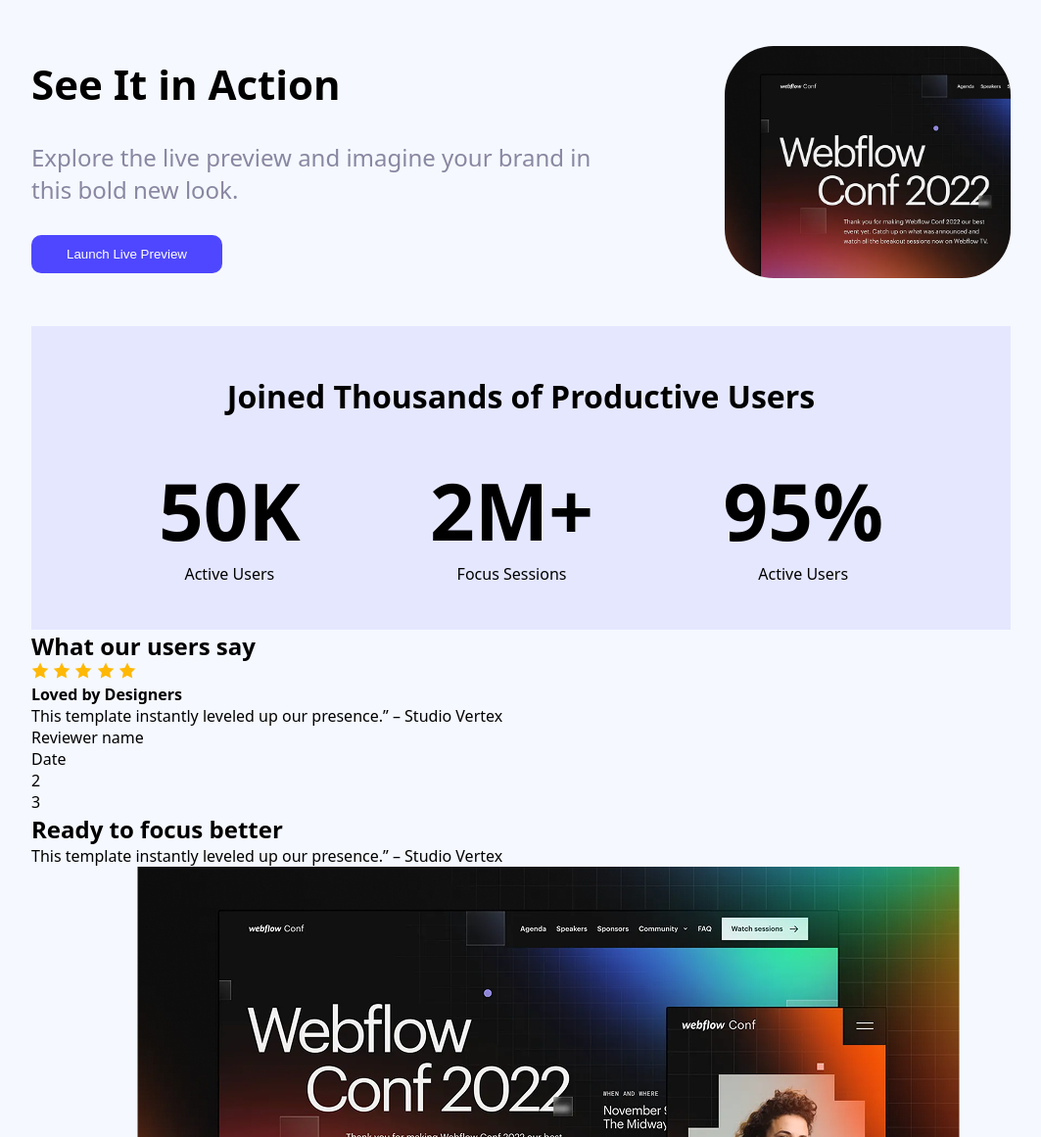
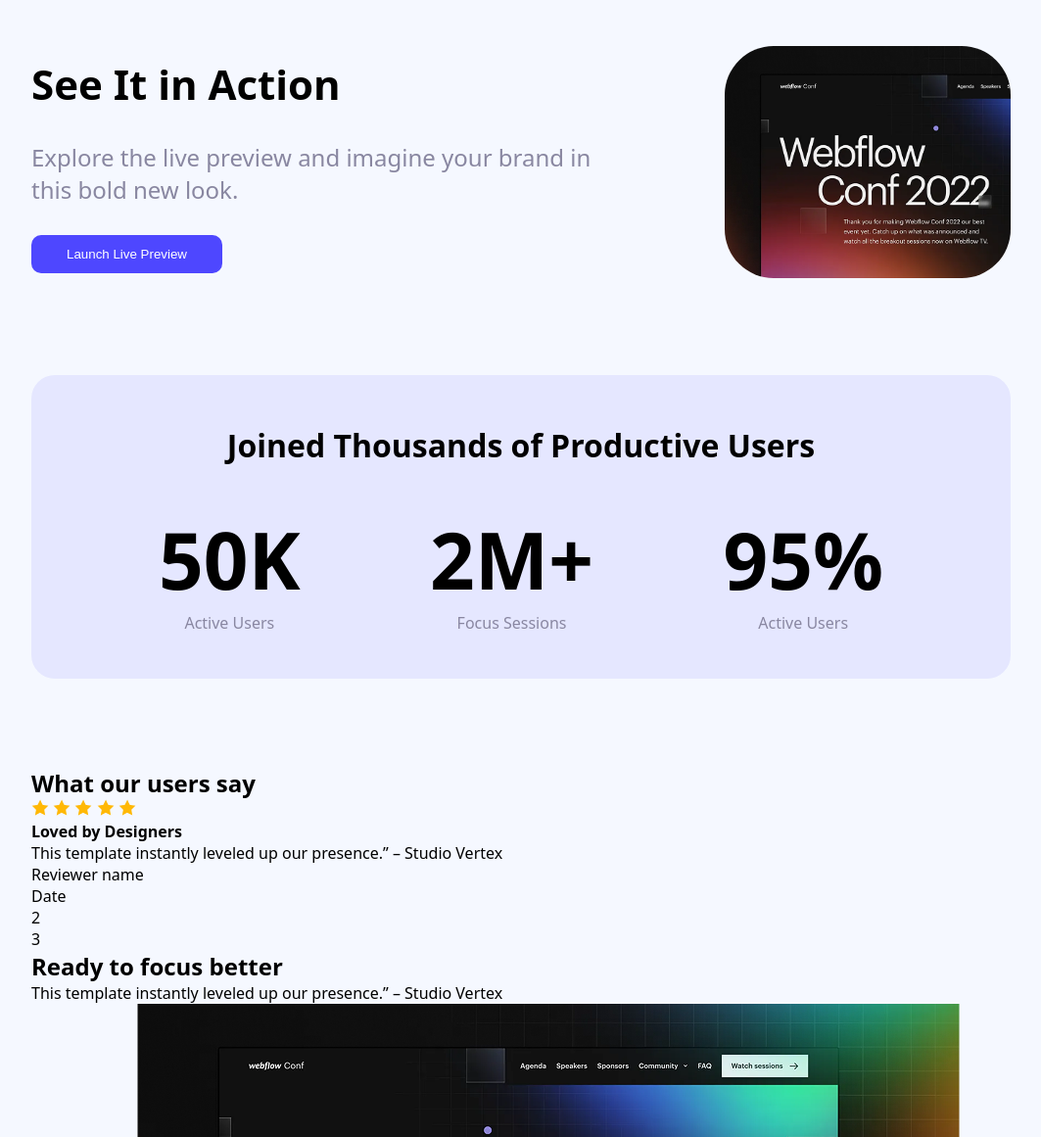
Before and after one commit to devShuvo25/B12A01-resources, a plain HTML site: page index.html in a window 1280 px wide. Shown: the part 815-1976 px from the top of the page at 98% size, without its empty margins (108-1171 px from the left). Drawn offline with Linux system fonts and the light colour scheme.

Commit message:
user sec styles added

```diff
--- a/style/style.css
+++ b/style/style.css
@@ -53,7 +53,9 @@ nav h2{
     color: var(--primary-color);
     text-transform: uppercase;
 }
-
+span{
+  color: rgb(255, 184, 5);
+}
 /* Banner styling started from here */
 .banner{
     text-align: center;
@@ -91,11 +93,14 @@ main{
 .user{
   width:100%;
   height:310px;
+  margin:50px 0 90px 0;
   padding: 50px 130px;
   background-color:rgb(229, 231,255);
   text-align: center;
   gap: 160px;
   align-items:center;
+  border:none;
+  border-radius: 24px;
 }
 .user h2{
   margin-bottom: 40px;
@@ -111,3 +116,7 @@ font-size: 80px;
 font-weight: bold;
 text-align: center;
 }
+.user-content-child p{
+  font-weight: 20px;
+  color: var(--mini-text-color);
+}
```
